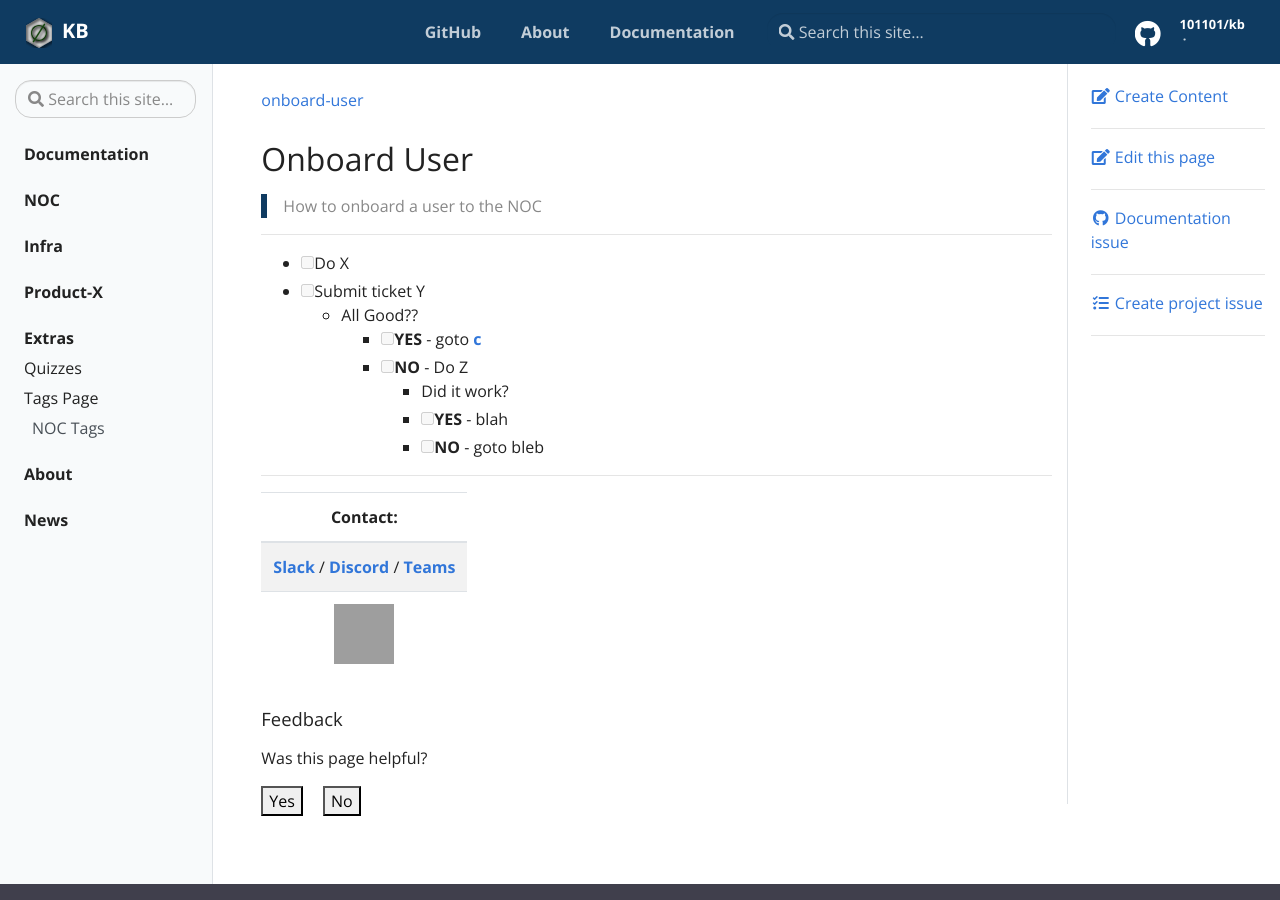
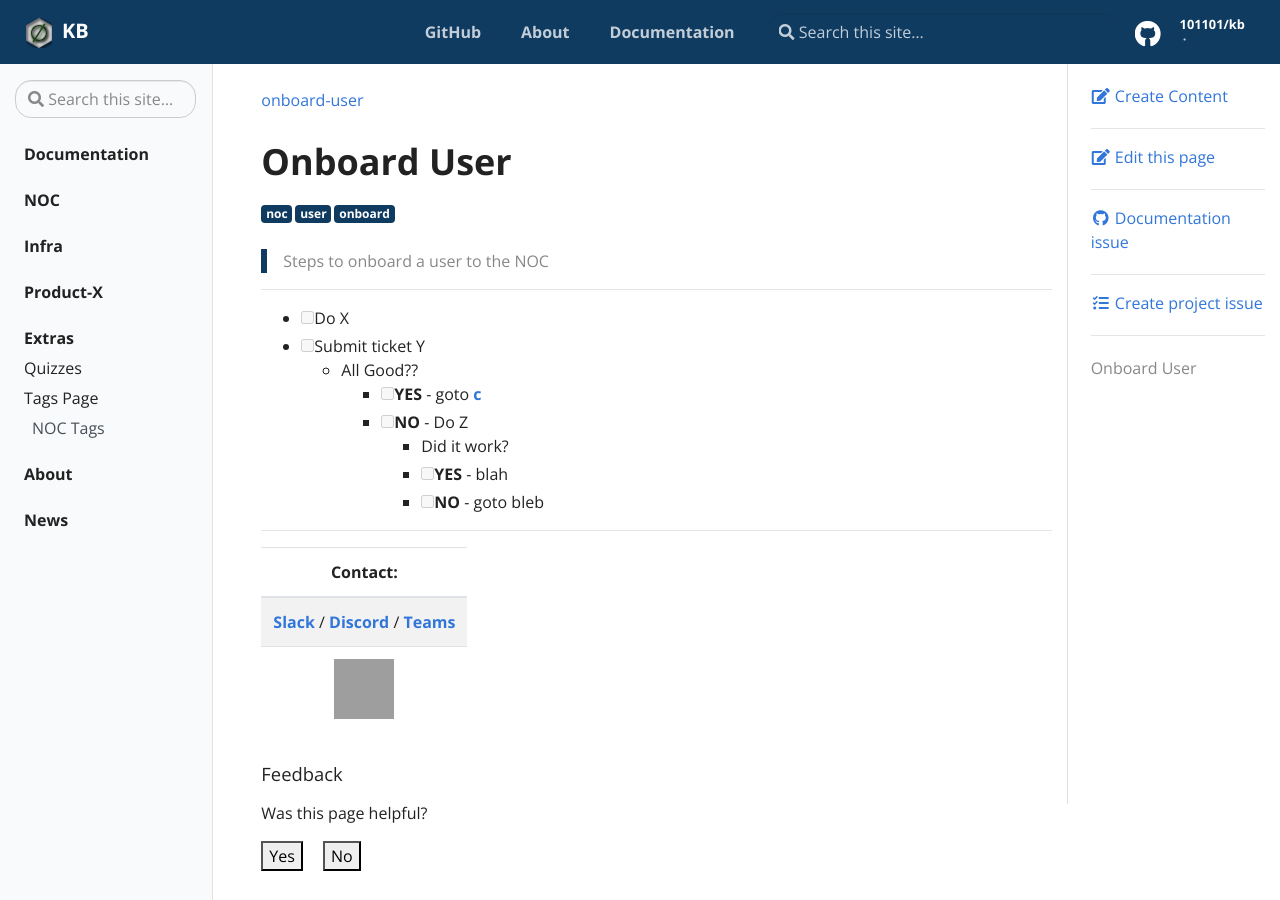
Before and after one commit to 101101/kb, a Jekyll site: the page built from _docs/noc/onboard-user.md, in a window 1280 px wide and 900 px high. Built offline with Jekyll 4.4.1, drawn with Linux system fonts in a browser that asks for light colours; grey boxes are pictures that could not be loaded.

Commit message:
Update onboard-user.md

```diff
--- a/_docs/noc/onboard-user.md
+++ b/_docs/noc/onboard-user.md
@@ -10,9 +10,9 @@ category:
 description: Process for on-boarding a user to the noc
 ---
 
-## Onboard User
+# Onboard User
 
-> How to onboard a user to the NOC
+> Steps to onboard a user to the NOC
 
 ---
 
```
